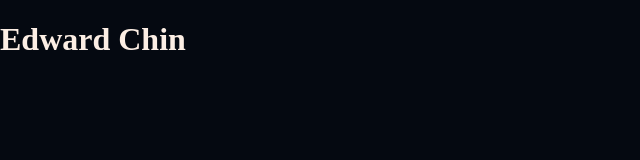
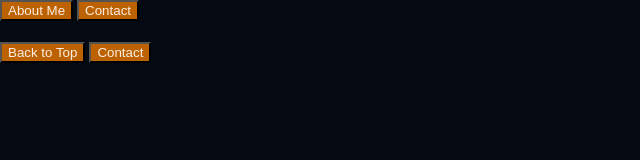
Before and after one commit to Edward-Chin/Edward-Chin.github.io, a plain HTML site: page index.html in a window 1280 px wide. Shown: the whole page, without its empty margins (0-640 px from the left). Drawn offline with Linux system fonts and the light colour scheme.

Commit message:
HTML skeleton.

```diff
--- a/index.html
+++ b/index.html
@@ -8,7 +8,12 @@
 
 <body>
 <header>
-    <h1>Edward Chin</h1>
+    <nav>
+        <button>About Me</button>
+        <button class="contact">Contact</button>
+    </nav>
+
+    <h1></h1>
 </header>
 
 
@@ -20,7 +25,10 @@
 
 
 <footer>
-
+    <nav>
+        <button>Back to Top</button>
+        <button class="contact">Contact</button>
+    </nav>
 </footer>
 </body>
 </html>
--- a/style.css
+++ b/style.css
@@ -1,4 +1,5 @@
-/* These style apply to every webpage, so it specifies the overall design. */
+/* These styles applies to every webpage, so it specifies the overall design. */
+/* This stylesheet is the only one that applies to the homepage, index.html.
 /* Any other CSS file specifies styles for a particular subpage. */
 
 :root {
@@ -15,7 +16,7 @@
     --L-hi:  calc(var(--L-xhi) / 1.618);
     --L-med: calc(var(--L-hi)  / 1.618);
     --L-lo:  calc(var(--L-med) / 1.618);
-    --L-xlo: calc(var(--L-lo)  / 1.618);
+    --L-xlo: calc(var(--L-lo)  / 1.618); /* 0.140 */
     --C-hi:  0.144; /* L = L-hi => Max C = 0.144 such that the all of the below hues exist in P3 space */
     --C-lo:  0.02; /* Off-white colors, but not gray */
     /* Mac > Settings > Apperance > These hues are the accent color options. */
@@ -28,7 +29,6 @@
 
     /* MARK: DARK MODE COLOR VARIABLES */
     /* All colors use a short list of L, C, and H values. */
-
     --bg-dark-color:  oklch(var(--L-xlo) var(--C-lo) var(--H-blue));
     --bg-color:       oklch(var(--L-lo)  var(--C-lo) var(--H-blue));
     --bg-light-color: oklch(var(--L-med) var(--C-lo) var(--H-blue));
@@ -38,7 +38,13 @@
 
 
 
-/* MARK: DEFAULT ATTRIBUTES FOR ALL ELEMENTS */
+/* MARK: LIGHT MODE VARIABLES */
+:root.light-mode {
+
+}
+
+
+/* MARK: DEFAULT STYLES FOR ALL ELEMENTS */
 
 body {
     margin: 0;
```
Also changed, not shown: contact/index.html (added), contact/style.css (added).
